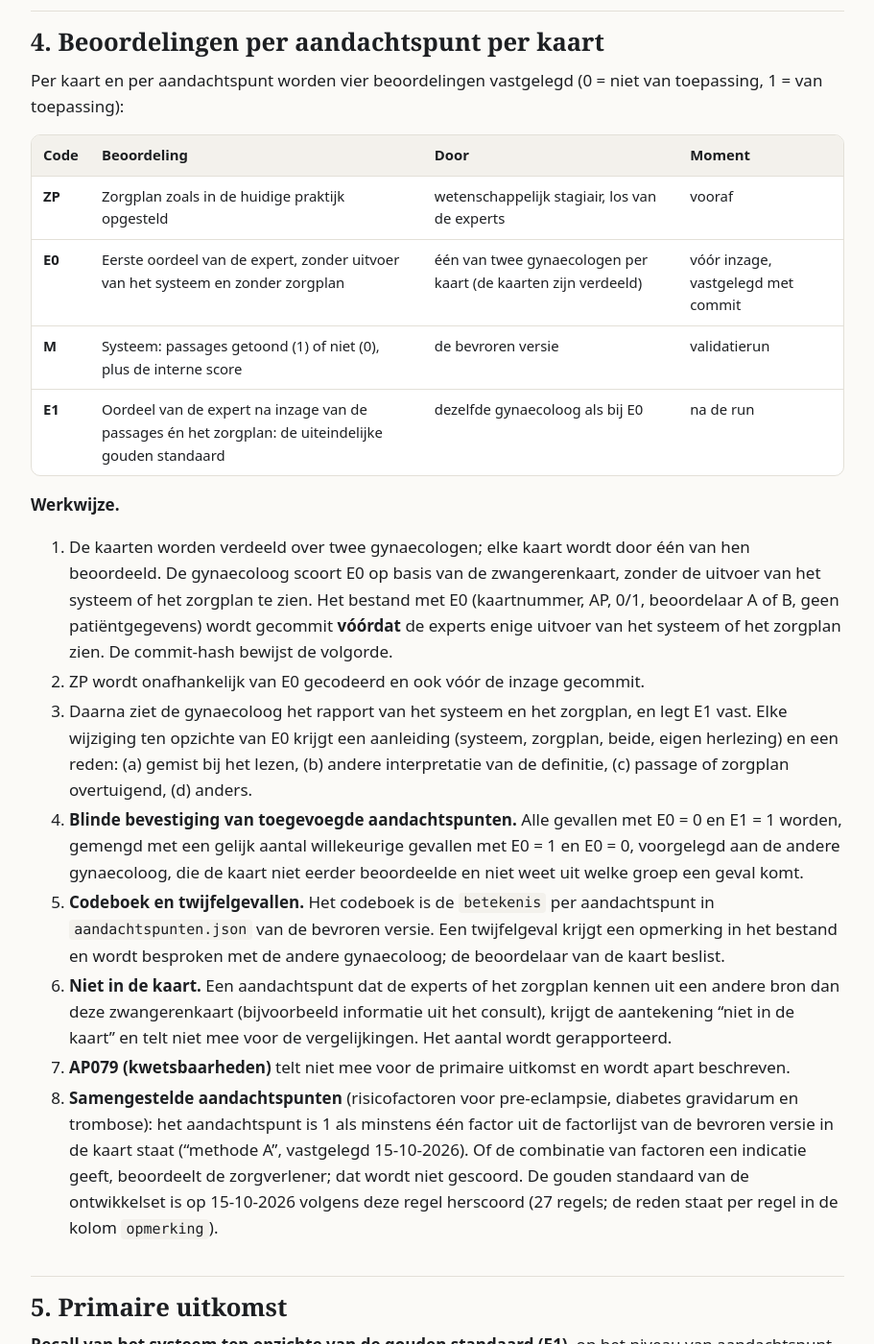
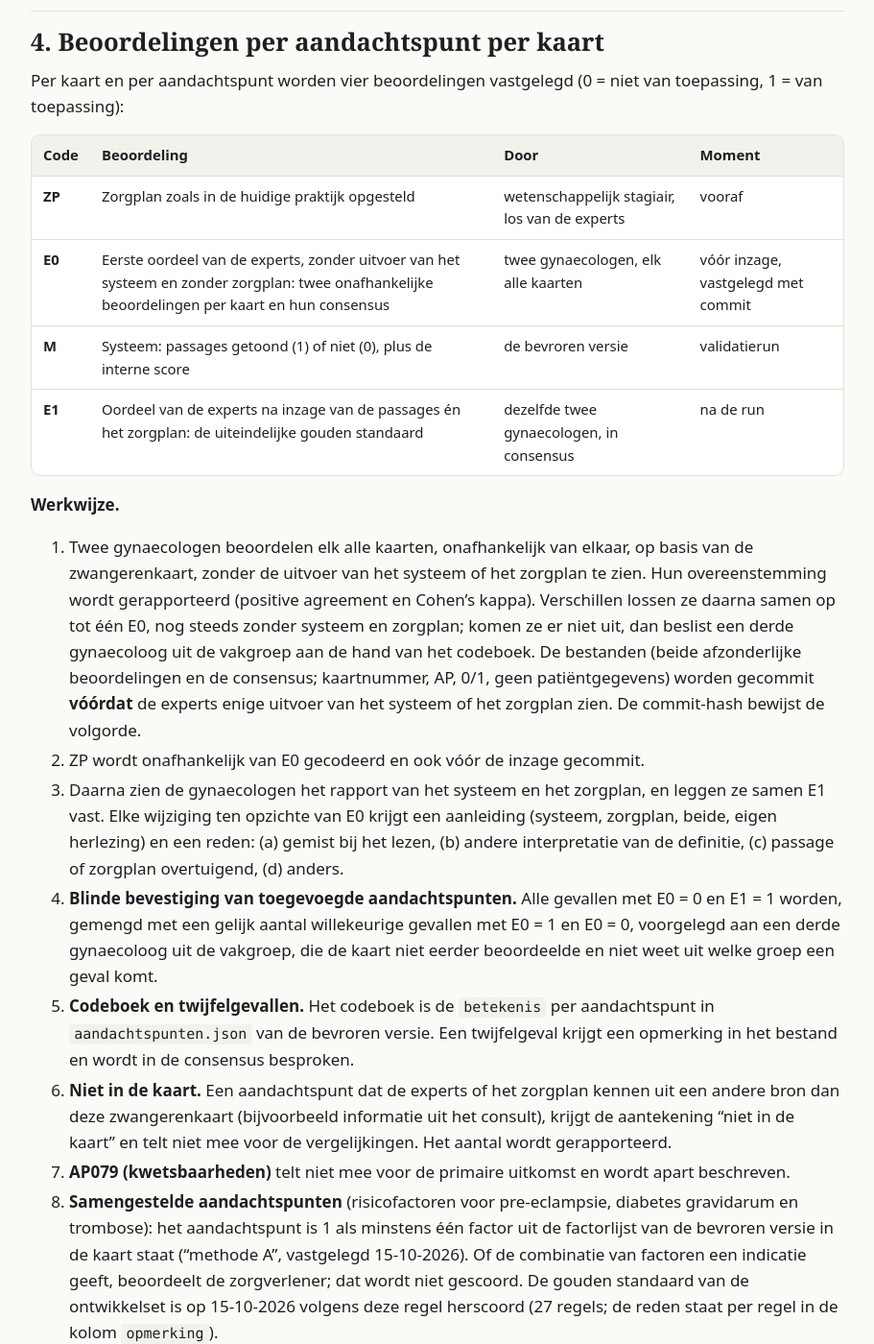
Before and after one commit to Andymaarten/ZwangerenkaartAI, a Jekyll site: the page built from docs/validatieprotocol.md, in a window 1280 px wide and 1400 px high, scrolled down 2819 px. Shown: the whole window at 96% size, without its empty margins (184-1095 px from the left). Built offline with Jekyll 4.4.1, drawn with Linux system fonts in a browser that asks for light colours; some of the changed text lies outside the part shown.

Commit message:
19-10-2026: twee gynaecologen beoordelen elk alle validatiekaarten onafhankelijk (E0), daarna consensus; overeenstemming als secundaire uitkomst; derde gynaecoloog bij onenigheid en voor de blinde bevestiging

```diff
--- a/docs/index.html
+++ b/docs/index.html
@@ -175,9 +175,9 @@
         <thead><tr><th>Code</th><th>Beoordeling per aandachtspunt per kaart</th><th>Wanneer</th></tr></thead>
         <tbody>
           <tr><td class="code">ZP</td><td>Zorgplan zoals in de huidige praktijk opgesteld</td><td>vooraf</td></tr>
-          <tr><td class="code">E0</td><td>Eerste oordeel van de experts, zonder uitvoer van het systeem en zonder zorgplan</td><td>vastgelegd vóór inzage</td></tr>
+          <tr><td class="code">E0</td><td>Eerste oordeel van twee gynaecologen, elk onafhankelijk over alle kaarten, zonder uitvoer van het systeem en zonder zorgplan; daarna hun consensus</td><td>vastgelegd vóór inzage</td></tr>
           <tr><td class="code">M</td><td>Systeem: passages getoond of niet</td><td>validatierun</td></tr>
-          <tr><td class="code">E1</td><td>Gouden standaard: oordeel van de experts na inzage van de passages en het zorgplan, met reden per wijziging</td><td>na de run</td></tr>
+          <tr><td class="code">E1</td><td>Gouden standaard: oordeel van beide gynaecologen na inzage van de passages en het zorgplan, in consensus, met reden per wijziging</td><td>na de run</td></tr>
         </tbody>
       </table>
     </div>
@@ -223,7 +223,7 @@
     <h2>Beperkingen</h2>
     <ul>
       <li>Alle kaarten komen uit één ziekenhuis. Het systeem werkt op platte tekst, zodat de opmaak van een kaart mag verschillen; de meest gangbare kaartformaten in Nederland zijn getest.</li>
-      <li>De gouden standaard is een expertoordeel dat na inzage van het systeem tot stand komt. Daarom scoort de gynaecoloog eerst blind, staat de recall tegen dat blinde oordeel ernaast en controleert een tweede gynaecoloog de toegevoegde aandachtspunten.</li>
+      <li>De gouden standaard is een expertoordeel dat na inzage van het systeem tot stand komt. Daarom scoren twee gynaecologen elke kaart eerst onafhankelijk en blind, wordt hun overeenstemming gerapporteerd en staat de recall tegen dat blinde oordeel ernaast.</li>
       <li>Zeldzame aandachtspunten komen weinig voor. Elke misser wordt afzonderlijk geanalyseerd en de kwartaalcontroles na ingebruikname lopen door.</li>
       <li>Definities veranderen mee met richtlijnen. Ze staan in een aparte repository; na een wijziging worden ontwikkel- en validatieset opnieuw gedraaid.</li>
     </ul>
--- a/docs/validatieprotocol.md
+++ b/docs/validatieprotocol.md
@@ -97,26 +97,27 @@ Per kaart en per aandachtspunt worden vier beoordelingen vastgelegd (0 = niet va
 | Code | Beoordeling | Door | Moment |
 |---|---|---|---|
 | **ZP** | Zorgplan zoals in de huidige praktijk opgesteld | wetenschappelijk stagiair, los van de experts | vooraf |
-| **E0** | Eerste oordeel van de expert, zonder uitvoer van het systeem en zonder zorgplan | één van twee gynaecologen per kaart (de kaarten zijn verdeeld) | vóór inzage, vastgelegd met commit |
+| **E0** | Eerste oordeel van de experts, zonder uitvoer van het systeem en zonder zorgplan: twee onafhankelijke beoordelingen per kaart en hun consensus | twee gynaecologen, elk alle kaarten | vóór inzage, vastgelegd met commit |
 | **M** | Systeem: passages getoond (1) of niet (0), plus de interne score | de bevroren versie | validatierun |
-| **E1** | Oordeel van de expert na inzage van de passages én het zorgplan: de uiteindelijke gouden standaard | dezelfde gynaecoloog als bij E0 | na de run |
+| **E1** | Oordeel van de experts na inzage van de passages én het zorgplan: de uiteindelijke gouden standaard | dezelfde twee gynaecologen, in consensus | na de run |
 
 **Werkwijze.**
 
-1. De kaarten worden verdeeld over twee gynaecologen; elke kaart wordt door één van hen beoordeeld. De gynaecoloog
-   scoort E0 op basis van de zwangerenkaart, zonder de uitvoer van het systeem of het zorgplan te zien. Het bestand met
-   E0 (kaartnummer, AP, 0/1, beoordelaar A of B, geen patiëntgegevens) wordt gecommit **vóórdat** de experts enige
-   uitvoer van het systeem of het zorgplan zien. De commit-hash bewijst de volgorde.
+1. Twee gynaecologen beoordelen elk alle kaarten, onafhankelijk van elkaar, op basis van de zwangerenkaart, zonder de
+   uitvoer van het systeem of het zorgplan te zien. Hun overeenstemming wordt gerapporteerd (positive agreement en
+   Cohen's kappa). Verschillen lossen ze daarna samen op tot één E0, nog steeds zonder systeem en zorgplan; komen ze er
+   niet uit, dan beslist een derde gynaecoloog uit de vakgroep aan de hand van het codeboek. De bestanden (beide
+   afzonderlijke beoordelingen en de consensus; kaartnummer, AP, 0/1, geen patiëntgegevens) worden gecommit
+   **vóórdat** de experts enige uitvoer van het systeem of het zorgplan zien. De commit-hash bewijst de volgorde.
 2. ZP wordt onafhankelijk van E0 gecodeerd en ook vóór de inzage gecommit.
-3. Daarna ziet de gynaecoloog het rapport van het systeem en het zorgplan, en legt E1 vast. Elke wijziging ten
+3. Daarna zien de gynaecologen het rapport van het systeem en het zorgplan, en leggen ze samen E1 vast. Elke wijziging ten
    opzichte van E0 krijgt een aanleiding (systeem, zorgplan, beide, eigen herlezing) en een reden: (a) gemist bij het
    lezen, (b) andere interpretatie van de definitie, (c) passage of zorgplan overtuigend, (d) anders.
 4. **Blinde bevestiging van toegevoegde aandachtspunten.** Alle gevallen met E0 = 0 en E1 = 1 worden, gemengd met een
-   gelijk aantal willekeurige gevallen met E0 = 1 en E0 = 0, voorgelegd aan de andere gynaecoloog, die de kaart niet
-   eerder beoordeelde en niet weet uit welke groep een geval komt.
+   gelijk aantal willekeurige gevallen met E0 = 1 en E0 = 0, voorgelegd aan een derde gynaecoloog uit de vakgroep, die
+   de kaart niet eerder beoordeelde en niet weet uit welke groep een geval komt.
 5. **Codeboek en twijfelgevallen.** Het codeboek is de `betekenis` per aandachtspunt in `aandachtspunten.json` van de
-   bevroren versie. Een twijfelgeval krijgt een opmerking in het bestand en wordt besproken met de andere gynaecoloog;
-   de beoordelaar van de kaart beslist.
+   bevroren versie. Een twijfelgeval krijgt een opmerking in het bestand en wordt in de consensus besproken.
 6. **Niet in de kaart.** Een aandachtspunt dat de experts of het zorgplan kennen uit een andere bron dan deze
    zwangerenkaart (bijvoorbeeld informatie uit het consult), krijgt de aantekening "niet in de kaart" en telt niet mee
    voor de vergelijkingen. Het aantal wordt gerapporteerd.
@@ -154,19 +155,21 @@ recall = aantal (E1 = 1 en M = 1) / aantal (E1 = 1)
 
 1. **Recall tegen het blinde oordeel (E0):** aantal (E0 = 1 en M = 1) / aantal (E0 = 1), met cluster-bootstrapinterval,
    vergeleken met het criterium van §5. Dit is de controle op de bias van de primaire uitkomst.
-2. **Huidige praktijk tegenover de expert:** recall van het zorgplan (aandeel expert-positieven dat in het zorgplan
+2. **Overeenstemming tussen de twee gynaecologen** bij E0, vóór de consensus: positive agreement en Cohen's kappa,
+   over alle aandachtspunten en per categorie.
+3. **Huidige praktijk tegenover de expert:** recall van het zorgplan (aandeel expert-positieven dat in het zorgplan
    staat), precisie van het zorgplan (aandeel zorgplanpunten dat de expert deelt), positive agreement en kappa; ten
    opzichte van E0 en van E1.
-3. **Aanvullende signalering:** aantal gevallen met E0 = 0, M = 1 en E1 = 1, per kaart en per 100 kaarten, met
+4. **Aanvullende signalering:** aantal gevallen met E0 = 0, M = 1 en E1 = 1, per kaart en per 100 kaarten, met
    cluster-bootstrapinterval. Apart: de deelverzameling waarin ook ZP = 0. Met het bevestigingspercentage uit §4.4.
-4. **Wijzigingen in omgekeerde richting:** gevallen met E0 = 1 en E1 = 0.
-5. **Systeem tegenover zorgplan, gepaard:** recall van M en van ZP ten opzichte van E1 (beide bronnen konden E1
+5. **Wijzigingen in omgekeerde richting:** gevallen met E0 = 1 en E1 = 0.
+6. **Systeem tegenover zorgplan, gepaard:** recall van M en van ZP ten opzichte van E1 (beide bronnen konden E1
    beïnvloeden) en van E0, met het verschil en een 95%-interval (gepaarde analyse, cluster-bootstrap). Beschrijvend.
-6. **Zorgplan en systeem samen:** aandeel E1-positieven dat in ZP of M voorkomt, en het aantal dat beide missen.
-7. **PPV en fout-positieven per kaart**, ten opzichte van E1 en van E0.
-8. **Per kaart:** aandeel kaarten waarop het systeem alle E1-positieven vond, aandeel met minstens één misser, en
+7. **Zorgplan en systeem samen:** aandeel E1-positieven dat in ZP of M voorkomt, en het aantal dat beide missen.
+8. **PPV en fout-positieven per kaart**, ten opzichte van E1 en van E0.
+9. **Per kaart:** aandeel kaarten waarop het systeem alle E1-positieven vond, aandeel met minstens één misser, en
    aandeel waarop het systeem een aandachtspunt toonde dat in het zorgplan ontbrak en in E1 werd bevestigd.
-9. **Overig, beschrijvend:** aandachtspunten per rapport;
+10. **Overig, beschrijvend:** aandachtspunten per rapport;
    ROC-AUC en PR-AUC van de interne score; uitkomsten per categorie; verwerkingsduur per kaart.
 
 ## 7. Letterlijkheid
@@ -272,8 +275,6 @@ gebeurt alleen vanuit een versie die deze controle heeft doorlopen.
 
 - Eén ziekenhuis; het systeem werkt op platte tekst en de meest gangbare kaartformaten zijn getest.
 - De experts die E0 scoren, kennen het project en de aandachtspunten.
-- Elke kaart is door één gynaecoloog beoordeeld; de overeenstemming tussen beoordelaars is niet gemeten. De blinde
-  bevestiging door de andere gynaecoloog (§4.4) is een gedeeltelijke controle.
 - E1, de referentie van de primaire uitkomst, is beïnvloed door het systeem (zie §5); de recall tegen het blinde oordeel
   E0 wordt daarom ernaast gerapporteerd.
 - Het zorgplan legt vast wat de zorgverlener heeft opgeschreven, niet wat die heeft gezien.
```
Also changed, not shown: docs/beperkingen.md (+3 -4 lines), README.md.
